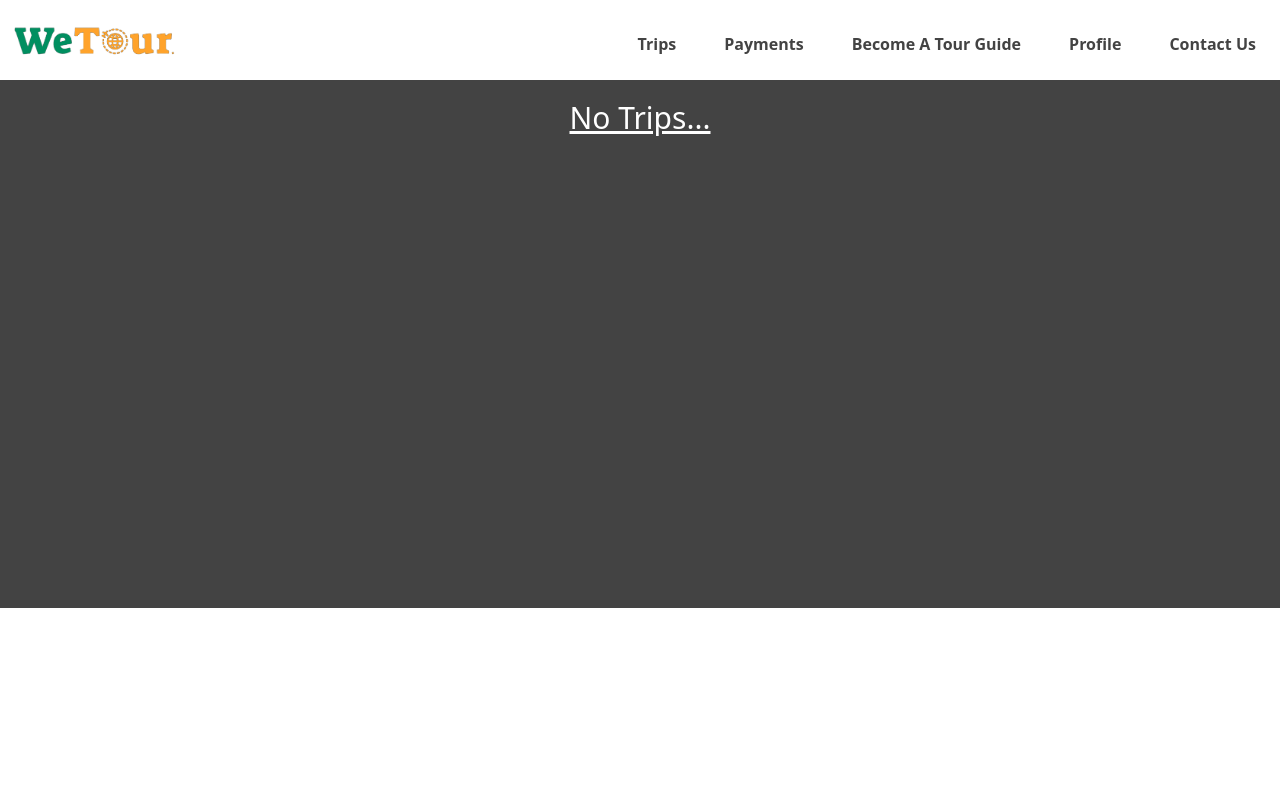
After one commit to aidanvancil/WeTour, a Django app: page /home in a window 1280 px wide. The commit adds this page. Run offline with Django 4.2, Linux system fonts and the light colour scheme; some libraries are stand-ins or nearby versions.

Commit message:
Views + Profiles + Matching + Models
Quick Commit. Hackathon Commit Part 3.

```diff
--- a/WeTour/urls.py
+++ b/WeTour/urls.py
@@ -20,10 +20,13 @@ from app import views
 
 urlpatterns = [
     path('admin/', admin.site.urls),
-    path('', views.landing_page),
-    #path('signup', views.signup),
-    #path('login', views.login),
-    #path('profile', views.profile),
-    #path('payments', views.payments),
+    path('', views.landing_page, name='landing_page'),
+    path('home', views.homepage, name='home'),
+    path('signup', views.signup, name='signup'),
+    path('login', views.login, name='login'),
+    path('profile', views.profile, name='profile'),
+    path('payments', views.payments, name='payments'),
+    path('trip', views.trip, name='trip'),
+    path('tourguide', views.tourguide, name='tourguide'),
     path("__reload__/", include("django_browser_reload.urls")),
 ]
--- a/app/templates/base.html
+++ b/app/templates/base.html
@@ -10,7 +10,7 @@
 		<link rel="shortcut icon" type="image/x-icon" href="{% static 'images/favicon/favicon.ico' %}">
 		{% tailwind_css %}
 	</head>
-	<body class="bg-[#434343] scroll-m-0">
+	<body {% if background_color %} class="bg-[{{ background_color }}]" {% else %} class="bg-[#434343] {% endif %} scroll-m-0">
 		{% block content %}
 		This is the default content.
 		{% endblock %}
--- /dev/null
+++ b/app/templates/base_home.html
@@ -0,0 +1,39 @@
+{% load static tailwind_tags %}
+{% load static %}
+<!DOCTYPE html>
+<html lang="en">
+	<head>
+    <title>WeTour</title>
+		<meta charset="UTF-8">
+		<meta name="viewport" content="width=device-width, initial-scale=1.0">
+		<meta http-equiv="X-UA-Compatible" content="ie=edge">
+		<link rel="shortcut icon" type="image/x-icon" href="{% static 'images/favicon/favicon.ico' %}">
+		{% tailwind_css %}
+	</head>
+  <nav class="bg-white sticky flex top-0 text-center justify-between p-2 z-50">
+        <div class='flex relative mls-10' style="display: flex; justify-content: center; align-items: center;">
+          <img class="max-h-[40px] !important" src="{% static 'images/logo.png' %}" alt="logo"/>
+        </div>
+        <div class='flex justify-between p-4 font-ubuntu font-bold mt-2 text-[#434343] space-x-12'>
+            <img src="" alt="" />
+            <img src="" alt="" />
+            <h3 class='sm:mr-4 md:mr-4 lg:mr-6 xl:mr-10 mr-16 hover:underline'><a class="" href="{% url 'trip' %}">Trips</a></h3>
+            <h3 class='sm:mr-4 md:mr-4 lg:mr-6 xl:mr-10 mr-16 hover:underline'><a class="" href="{% url 'payments' %}">Payments</a></h3>
+            <h3 class='sm:mr-4 md:mr-4 lg:mr-6 xl:mr-10 mr-16 hover:underline md:block hidden'><a class="" href="{% url 'tourguide' %}">Become A Tour Guide</a></h3>
+            <h3 class='sm:mr-4 md:mr-4 lg:mr-6 xl:mr-10 mr-16 hover:underline'><a class="" href="{% url 'profile' %}">Profile</a></h3>
+            <h3 class='sm:mr-4 md:mr-4 lg:mr-6 xl:mr-10 mr-16 hover:underline sm:block hidden'><a class="" href="{% url 'trip' %}">Contact Us</a></h3>
+        </div>
+      </nav>
+	<body class="bg-[#434343] scroll-m-0">
+		{% block content %}
+		This is the default content.
+		{% endblock %}
+	</body>
+  <footer class="bg-white py-6 inset-x-0 w-full p-2 h-48 bottom-0 fixed left-0 right-0" id="contact">
+    <div class="max-w-7xl mx-auto px-4 sm:px-6 lg:px-8">
+      <div class="flex ml-20 mr-20 justify-between">
+
+      </div>
+    </div>
+  </footer>
+</html>
--- a/app/templates/homepage.html
+++ b/app/templates/homepage.html
@@ -1 +1,21 @@
-{% extends 'base.html' %}
+{% extends 'base_home.html' %}
+
+{% block content %}
+<section>
+    {% if user.trips > 0 %}
+    <h3 class="text-center text-3xl text-white underline p-3 mt-2">Trips</h3>
+
+    {% for trip in user.trips %}
+    <div id="card" class="flex my-auto p-5">
+        <div class="bg-[#FCA503] mx-auto h-80 w-60 rounded-lg relative">
+            <div class="flex bg-white mx-auto h-72 w-56 mt-3 justify-center rounded-lg">
+
+            </div>
+        </div>
+    </div>
+    {% endfor %}
+    {% else %}
+    <h3 class="text-center text-3xl text-white underline p-3 mt-2">No Trips...</h3>
+    {% endif %}
+</section>
+{% endblock %}
--- /dev/null
+++ b/app/templates/matching.html
@@ -0,0 +1,4 @@
+{% extends 'base.html' %}
+
+{% block content %}
+{% endblock %}
--- /dev/null
+++ b/app/templates/payments.html
@@ -0,0 +1,4 @@
+{% extends 'base_home.html' %}
+
+{% block content %}
+{% endblock %}
--- /dev/null
+++ b/app/templates/profile.html
@@ -0,0 +1,4 @@
+{% extends 'base_home.html' %}
+
+{% block content %}
+{% endblock %}
--- a/app/templates/signup.html
+++ b/app/templates/signup.html
@@ -0,0 +1 @@
+{% extends 'base.html' %}
--- /dev/null
+++ b/app/templates/tourguide.html
@@ -0,0 +1,4 @@
+{% extends 'base_home.html' %}
+
+{% block content %}
+{% endblock %}
--- /dev/null
+++ b/app/templates/trip.html
@@ -0,0 +1,4 @@
+{% extends 'base_home.html' %}
+
+{% block content %}
+{% endblock %}
--- a/app/views.py
+++ b/app/views.py
@@ -1,5 +1,7 @@
 from django.shortcuts import render, redirect, reverse
 from app.forms import UserFormCreation
+from app.models import TourGuide, User, Trip
+from django.contrib.auth.decorators import login_required
 import environ
 
 env = environ.Env()
@@ -7,16 +9,15 @@ environ.Env.read_env()
 
 
 def landing_page(request):
-    return render(request, 'landing_page.html')
+    context = {'background_color': '#000000'}
+    return render(request, 'landing_page.html', context)
 
 def signup(request):
     if request.method == 'POST':
         f = UserFormCreation(request.POST)
         if f.is_valid():
             f.save()
-            messages.success(request, 'Account created successfully')
             return redirect('register')
-
     else:
         f = UserFormCreation()
     return render(request, 'signup.html')
@@ -30,3 +31,18 @@ def login(request):
     else:
         f = UserFormCreation()
     return render(request, 'login.html')
+
+def homepage(request):
+    return render(request, 'homepage.html')
+
+def profile(request):
+    return render(request, 'profile.html')
+
+def payments(request):
+    return render(request, 'payments.html')
+
+def trip(request):
+    return render(request, 'trip.html')
+
+def tourguide(request):
+    return render(request, 'tourguide.html')
```
Also changed, not shown: app/models.py (added, +20 -0 lines), app/templates/landing_page.html (+38 -0 lines), app/migrations/0001_initial.py (added), app/migrations/__init__.py (added), app/static/images/globe.png (added), app/static/images/logo.png (added).
